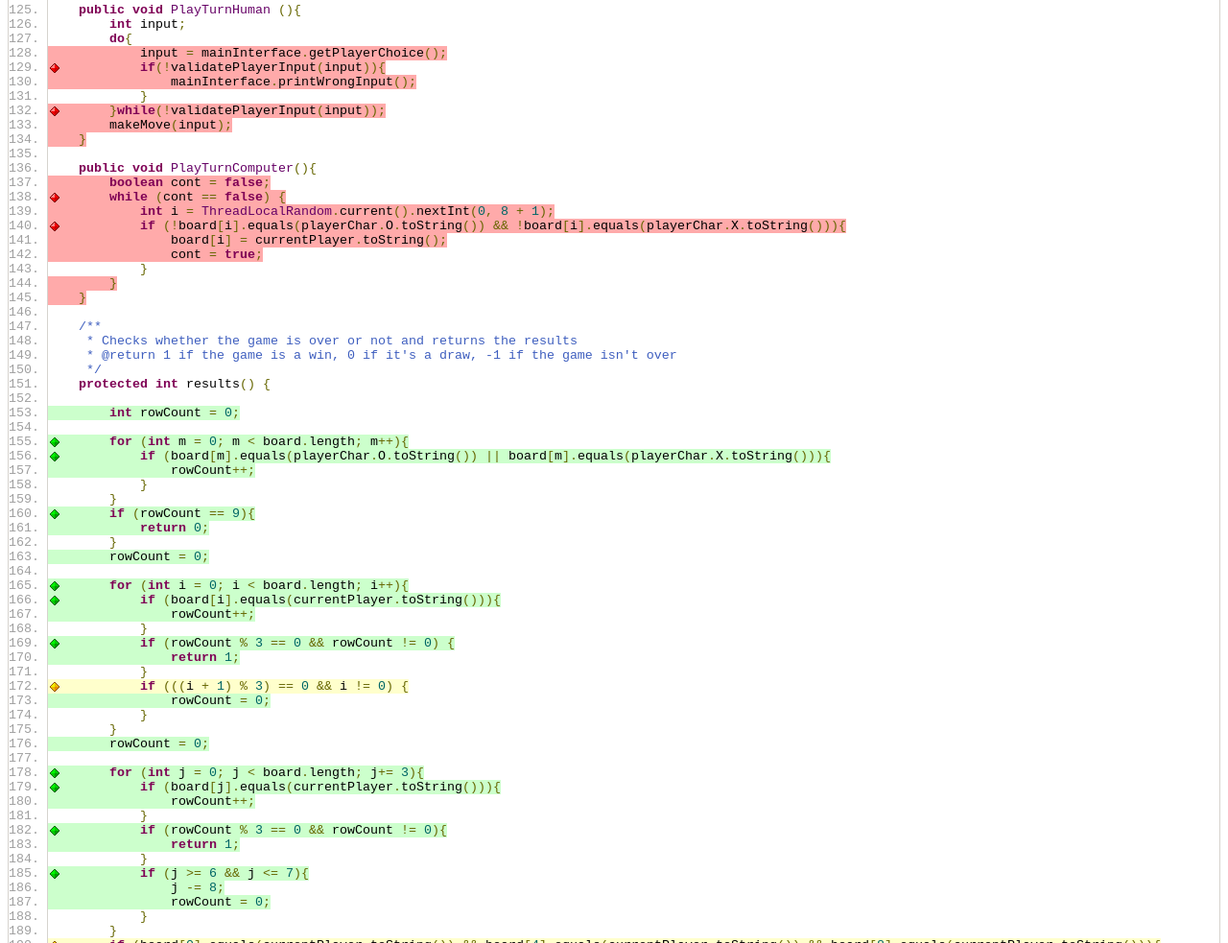
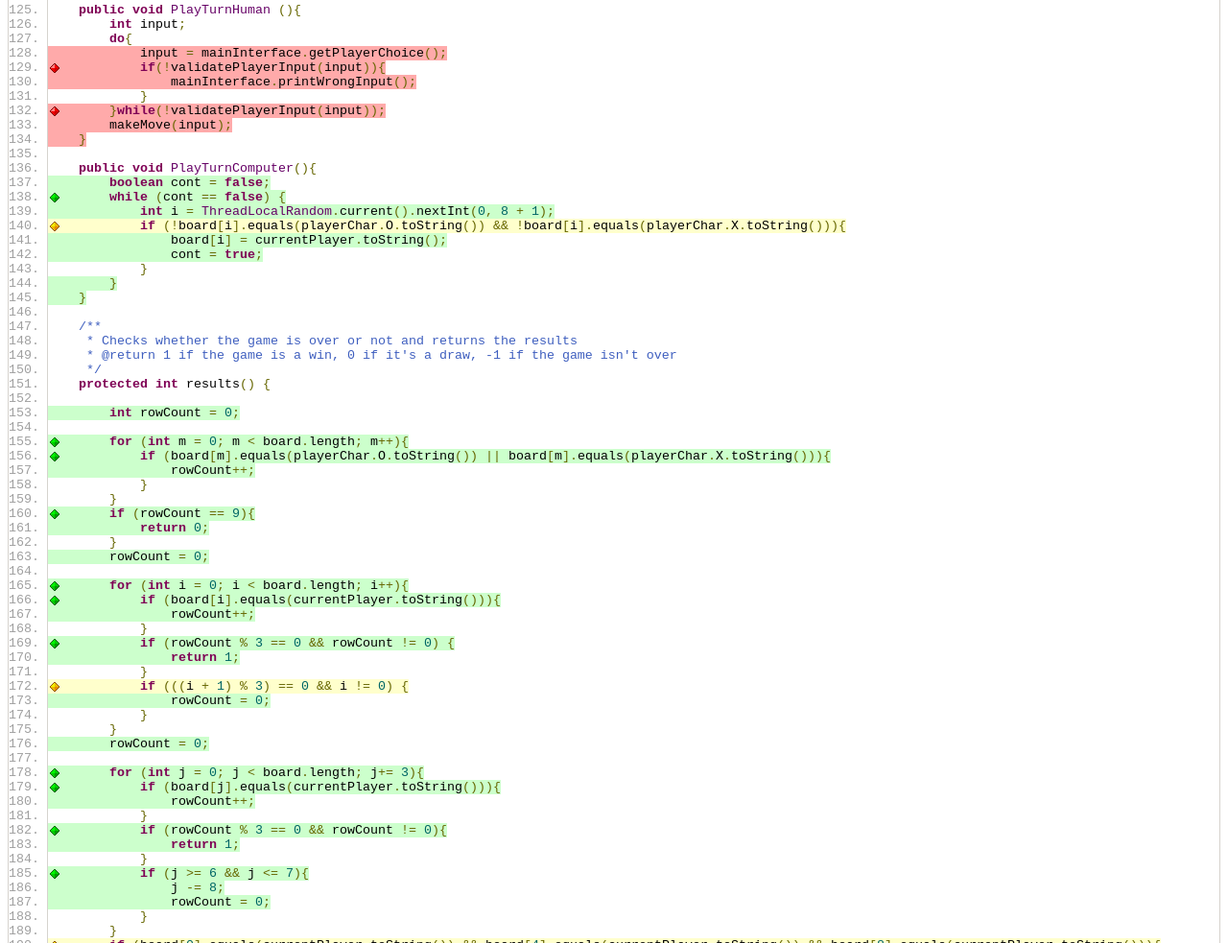
Before and after one commit to Karlk15/tictactoe, a plain HTML site: page CodeCoverage/business.layer/PlayService.java.html in a window 1280 px wide. Shown: the part 1947-2930 px from the top of the page at 96% size. Drawn offline with Linux system fonts and the light colour scheme.

Commit message:
refactored the deply script

```diff
--- a/CodeCoverage/business.layer/PlayService.java.html
+++ b/CodeCoverage/business.layer/PlayService.java.html
@@ -134,15 +134,15 @@ public class PlayService {
 <span class="nc" id="L134">    }</span>
 
     public void PlayTurnComputer(){
-<span class="nc" id="L137">        boolean cont = false;</span>
-<span class="nc bnc" id="L138" title="All 2 branches missed.">        while (cont == false) {</span>
-<span class="nc" id="L139">            int i = ThreadLocalRandom.current().nextInt(0, 8 + 1);</span>
-<span class="nc bnc" id="L140" title="All 4 branches missed.">            if (!board[i].equals(playerChar.O.toString()) &amp;&amp; !board[i].equals(playerChar.X.toString())){</span>
-<span class="nc" id="L141">                board[i] = currentPlayer.toString();</span>
-<span class="nc" id="L142">                cont = true;</span>
+<span class="fc" id="L137">        boolean cont = false;</span>
+<span class="fc bfc" id="L138" title="All 2 branches covered.">        while (cont == false) {</span>
+<span class="fc" id="L139">            int i = ThreadLocalRandom.current().nextInt(0, 8 + 1);</span>
+<span class="pc bpc" id="L140" title="2 of 4 branches missed.">            if (!board[i].equals(playerChar.O.toString()) &amp;&amp; !board[i].equals(playerChar.X.toString())){</span>
+<span class="fc" id="L141">                board[i] = currentPlayer.toString();</span>
+<span class="fc" id="L142">                cont = true;</span>
             }
-<span class="nc" id="L144">        }</span>
-<span class="nc" id="L145">    }</span>
+<span class="fc" id="L144">        }</span>
+<span class="fc" id="L145">    }</span>
 
     /**
      * Checks whether the game is over or not and returns the results
```
Also changed, not shown: CodeCoverage/business.layer/PlayService.html (+1 -1 lines), CodeCoverage/business.layer/index.html (+1 -1 lines), CodeCoverage/business.layer/index.source.html (+1 -1 lines), CodeCoverage/index.html (+1 -1 lines), CodeCoverage/jacoco-sessions.html (+1 -1 lines), 1 other file.
